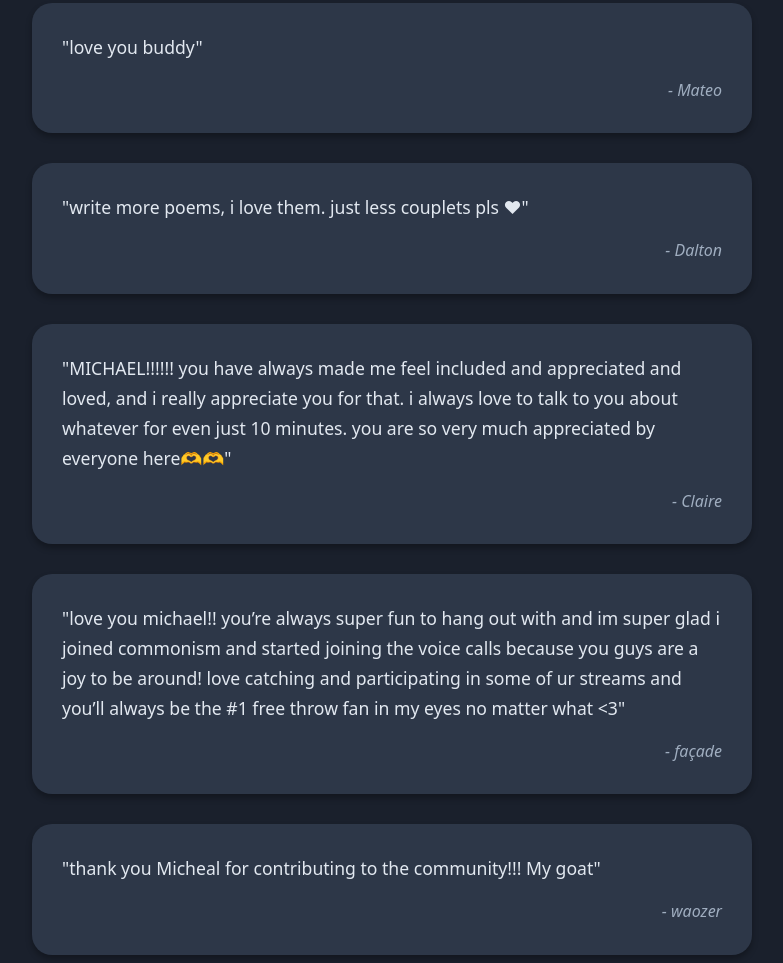
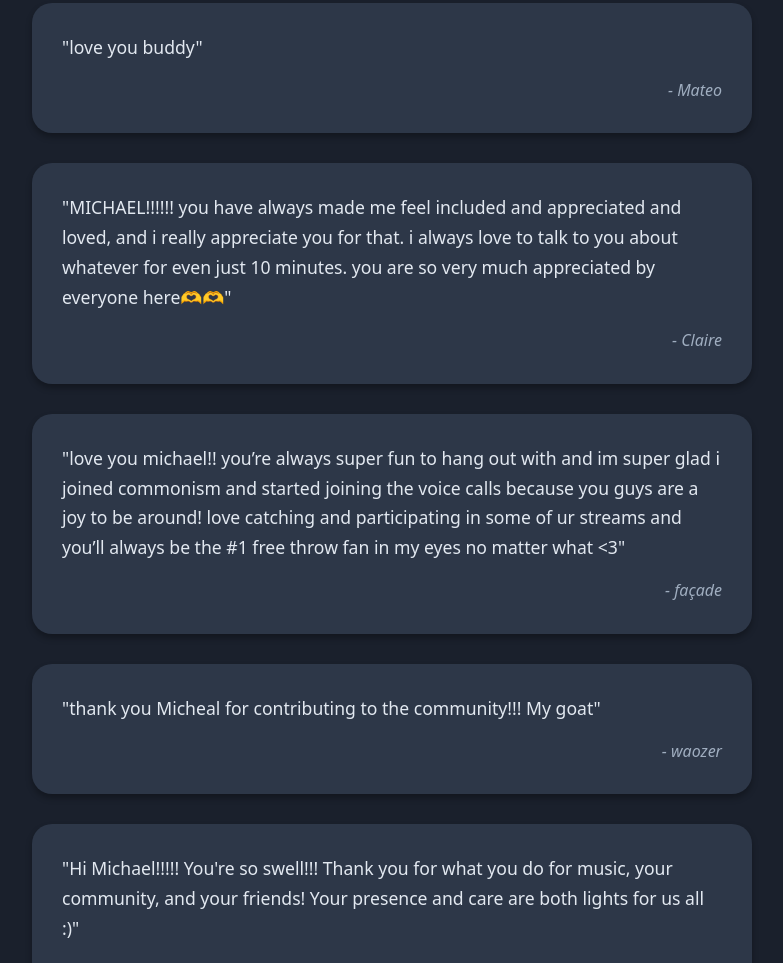
Before and after one commit to dullmace/michael-christmas-24, a plain HTML site: page index.html in a window 1280 px wide. Shown: the part 2016-2979 px from the top of the page, without its empty margins (248-1031 px from the left). Drawn offline with Linux system fonts and the light colour scheme.

Commit message:
Update index.html

```diff
--- a/index.html
+++ b/index.html
@@ -262,13 +262,6 @@
 
         <div class="message-card">
             <div class="message">
-                "write more poems, i love them.  just less couplets pls ♥"
-            </div>
-            <div class="friend-name">- Dalton</div>
-        </div>
-
-        <div class="message-card">
-            <div class="message">
                 "MICHAEL!!!!!! you have always made me feel included and appreciated and loved, and i really appreciate you for that. i always love to talk to you about whatever for even just 10 minutes. you are so very much appreciated by everyone here🫶🫶"
             </div>
             <div class="friend-name">- Claire</div>
```
